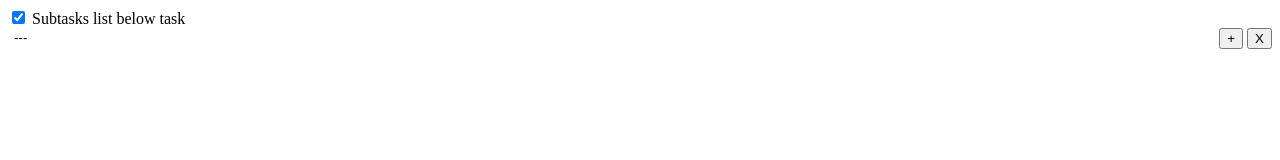
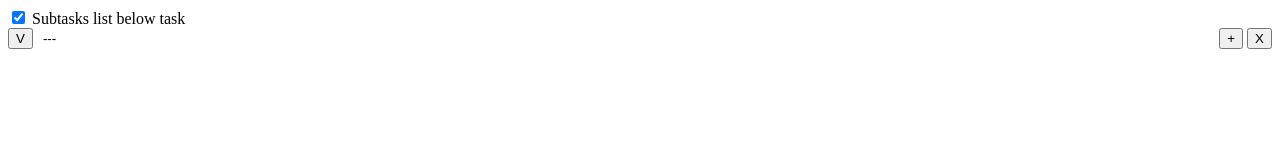
Before and after one commit to chhotii-alex/hierarchical-todo, a SvelteKit app: page / in a window 1280 px wide. Shown: the top 160 px of the page. Built offline with nearby package versions, Linux system fonts and the light colour scheme.

Commit message:
re-create the summary/detail chevron

```diff
--- a/src/routes/components/OneTodo.svelte
+++ b/src/routes/components/OneTodo.svelte
@@ -81,7 +81,7 @@
   }
 
   function update() {
-    dispatch('update')
+    dispatch("update");
   }
 
   $: {
@@ -93,6 +93,13 @@
 
 <div class="todo" class:parent-top={$parentTop} class:child-top={!$parentTop}>
   <div class="top">
+    <button on:click={() => (expanded = !expanded)}>
+      {#if expanded}
+        V
+      {:else}
+        &gt;
+      {/if}
+    </button>
     <input
       class:nondisplay={$currentEditID != id}
       size="80"
```
